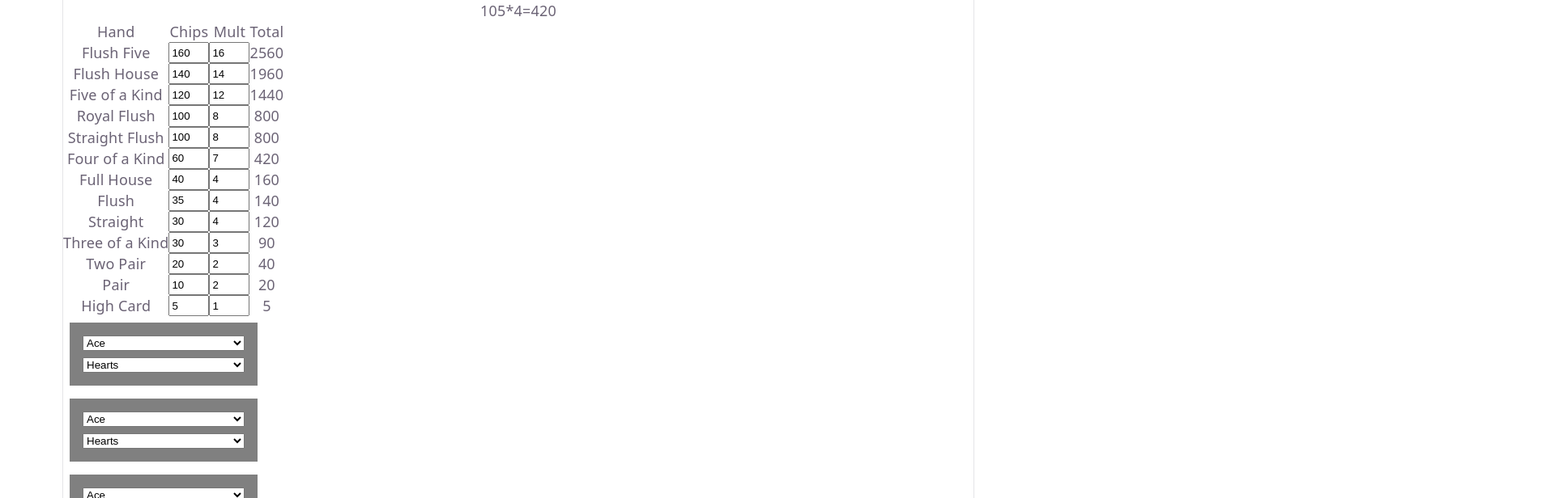
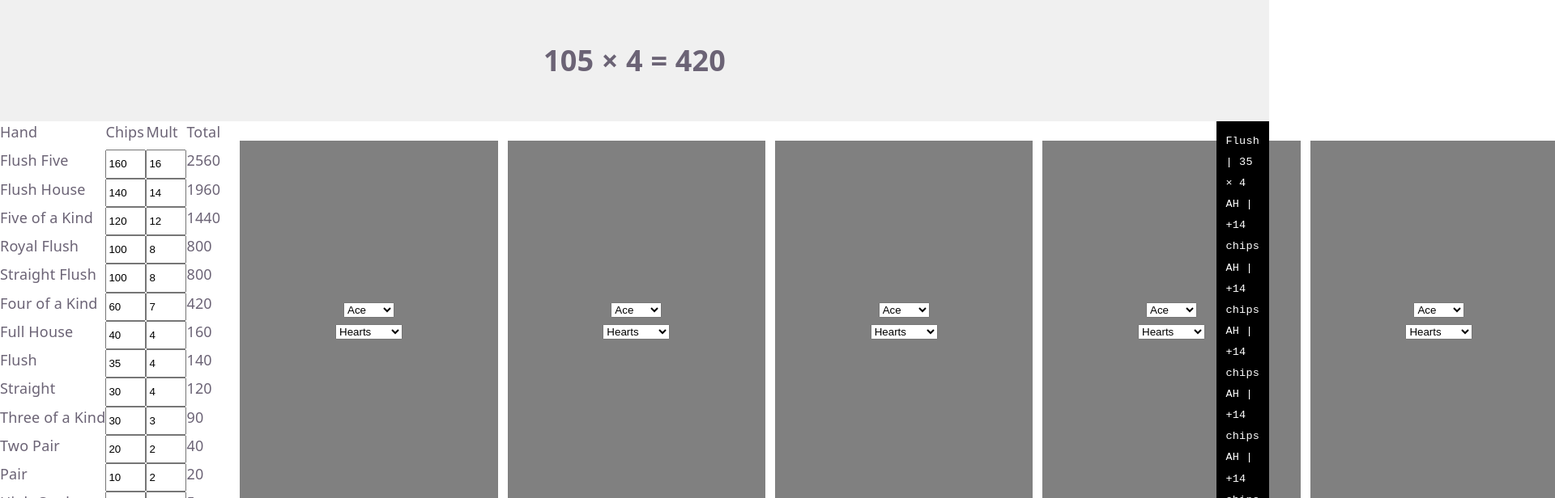
Before and after one commit to JakeKo/balatro-simulator, a React (Vite) app: page / in a window 1280 px wide. Shown: the top 616 px of the page at 81% size, 1920 px wide, since content can reach past the window. Built offline with nearby package versions, Linux system fonts and the light colour scheme.

Commit message:
Arrange major elements into dashboard style

```diff
--- a/src/App.css
+++ /dev/null
@@ -1,184 +0,0 @@
-.counter {
-  font-size: 16px;
-  padding: 5px 10px;
-  border-radius: 5px;
-  color: var(--accent);
-  background: var(--accent-bg);
-  border: 2px solid transparent;
-  transition: border-color 0.3s;
-  margin-bottom: 24px;
-
-  &:hover {
-    border-color: var(--accent-border);
-  }
-  &:focus-visible {
-    outline: 2px solid var(--accent);
-    outline-offset: 2px;
-  }
-}
-
-.hero {
-  position: relative;
-
-  .base,
-  .framework,
-  .vite {
-    inset-inline: 0;
-    margin: 0 auto;
-  }
-
-  .base {
-    width: 170px;
-    position: relative;
-    z-index: 0;
-  }
-
-  .framework,
-  .vite {
-    position: absolute;
-  }
-
-  .framework {
-    z-index: 1;
-    top: 34px;
-    height: 28px;
-    transform: perspective(2000px) rotateZ(300deg) rotateX(44deg) rotateY(39deg)
-      scale(1.4);
-  }
-
-  .vite {
-    z-index: 0;
-    top: 107px;
-    height: 26px;
-    width: auto;
-    transform: perspective(2000px) rotateZ(300deg) rotateX(40deg) rotateY(39deg)
-      scale(0.8);
-  }
-}
-
-#center {
-  display: flex;
-  flex-direction: column;
-  gap: 25px;
-  place-content: center;
-  place-items: center;
-  flex-grow: 1;
-
-  @media (max-width: 1024px) {
-    padding: 32px 20px 24px;
-    gap: 18px;
-  }
-}
-
-#next-steps {
-  display: flex;
-  border-top: 1px solid var(--border);
-  text-align: left;
-
-  & > div {
-    flex: 1 1 0;
-    padding: 32px;
-    @media (max-width: 1024px) {
-      padding: 24px 20px;
-    }
-  }
-
-  .icon {
-    margin-bottom: 16px;
-    width: 22px;
-    height: 22px;
-  }
-
-  @media (max-width: 1024px) {
-    flex-direction: column;
-    text-align: center;
-  }
-}
-
-#docs {
-  border-right: 1px solid var(--border);
-
-  @media (max-width: 1024px) {
-    border-right: none;
-    border-bottom: 1px solid var(--border);
-  }
-}
-
-#next-steps ul {
-  list-style: none;
-  padding: 0;
-  display: flex;
-  gap: 8px;
-  margin: 32px 0 0;
-
-  .logo {
-    height: 18px;
-  }
-
-  a {
-    color: var(--text-h);
-    font-size: 16px;
-    border-radius: 6px;
-    background: var(--social-bg);
-    display: flex;
-    padding: 6px 12px;
-    align-items: center;
-    gap: 8px;
-    text-decoration: none;
-    transition: box-shadow 0.3s;
-
-    &:hover {
-      box-shadow: var(--shadow);
-    }
-    .button-icon {
-      height: 18px;
-      width: 18px;
-    }
-  }
-
-  @media (max-width: 1024px) {
-    margin-top: 20px;
-    flex-wrap: wrap;
-    justify-content: center;
-
-    li {
-      flex: 1 1 calc(50% - 8px);
-    }
-
-    a {
-      width: 100%;
-      justify-content: center;
-      box-sizing: border-box;
-    }
-  }
-}
-
-#spacer {
-  height: 88px;
-  border-top: 1px solid var(--border);
-  @media (max-width: 1024px) {
-    height: 48px;
-  }
-}
-
-.ticks {
-  position: relative;
-  width: 100%;
-
-  &::before,
-  &::after {
-    content: '';
-    position: absolute;
-    top: -4.5px;
-    border: 5px solid transparent;
-  }
-
-  &::before {
-    left: 0;
-    border-left-color: var(--border);
-  }
-  &::after {
-    right: 0;
-    border-right-color: var(--border);
-  }
-}
--- a/src/App.jsx
+++ b/src/App.jsx
@@ -3,7 +3,6 @@ import Scoreboard from "./Scoreboard.jsx";
 import reactLogo from "./assets/react.svg";
 import viteLogo from "./assets/vite.svg";
 import heroImg from "./assets/hero.png";
-import "./App.css";
 import CardPicker from "./CardPicker.jsx";
 import HandTable from "./HandTable.jsx";
 import { identifyHandPlayed } from "./handResolver.js";
@@ -45,9 +44,10 @@ function App() {
   }, [playedCards, handMap]);
 
   return (
-    <>
+    <div className="app">
       <Scoreboard chips={chips} mult={mult} />
       <HandTable handMap={handMap} onChange={setHandMap} />
+      <div className="card-pickers">
         {Array.from({ length: 5 }).map((_, index) => (
           <CardPicker
             key={index}
@@ -59,8 +59,9 @@ function App() {
             }}
           />
         ))}
+      </div>
       <ScoreLogger log={log} />
-    </>
+    </div>
   );
 }
 
--- a/src/CardPicker.jsx
+++ b/src/CardPicker.jsx
@@ -12,7 +12,7 @@ function CardPicker({ card, onChange }) {
   }
 
   return (
-    <div className="card-container">
+    <div className="card-picker">
       <select value={card.rank} onChange={onRankChange}>
         <option value="2">Two</option>
         <option value="3">Three</option>
--- a/src/ScoreLogger.jsx
+++ b/src/ScoreLogger.jsx
@@ -2,7 +2,7 @@ function ScoreLogger({ log }) {
   return (
     <div className="score-logger">
       {log.map((entry, index) => (
-        <div key={index}>{entry}</div>
+        <code key={index}>{entry}</code>
       ))}
     </div>
   );
--- a/src/Scoreboard.jsx
+++ b/src/Scoreboard.jsx
@@ -1,11 +1,7 @@
 function Scoreboard({ chips, mult }) {
   const score = chips * mult;
 
-  return (
-    <div>
-      <span>{chips}</span>*<span>{mult}</span>=<span>{score}</span>
-    </div>
-  );
+  return <div className="scoreboard">{`${chips} × ${mult} = ${score}`}</div>;
 }
 
 export default Scoreboard;
--- a/src/index.css
+++ b/src/index.css
@@ -2,18 +2,8 @@
   --text: #6b6375;
   --text-h: #08060d;
   --bg: #fff;
-  --border: #e5e4e7;
-  --code-bg: #f4f3ec;
-  --accent: #aa3bff;
-  --accent-bg: rgba(170, 59, 255, 0.1);
-  --accent-border: rgba(170, 59, 255, 0.5);
-  --social-bg: rgba(244, 243, 236, 0.5);
-  --shadow:
-    rgba(0, 0, 0, 0.1) 0 10px 15px -3px, rgba(0, 0, 0, 0.05) 0 4px 6px -2px;
-
   --sans: system-ui, "Segoe UI", Roboto, sans-serif;
   --heading: system-ui, "Segoe UI", Roboto, sans-serif;
-  --mono: ui-monospace, Consolas, monospace;
 
   font: 18px/145% var(--sans);
   letter-spacing: 0.18px;
@@ -24,101 +14,40 @@
   text-rendering: optimizeLegibility;
   -webkit-font-smoothing: antialiased;
   -moz-osx-font-smoothing: grayscale;
-
-  @media (max-width: 1024px) {
-    font-size: 16px;
-  }
 }
 
-@media (prefers-color-scheme: dark) {
-  :root {
-    --text: #9ca3af;
-    --text-h: #f3f4f6;
-    --bg: #16171d;
-    --border: #2e303a;
-    --code-bg: #1f2028;
-    --accent: #c084fc;
-    --accent-bg: rgba(192, 132, 252, 0.15);
-    --accent-border: rgba(192, 132, 252, 0.5);
-    --social-bg: rgba(47, 48, 58, 0.5);
-    --shadow:
-      rgba(0, 0, 0, 0.4) 0 10px 15px -3px, rgba(0, 0, 0, 0.25) 0 4px 6px -2px;
-  }
-
-  #social .button-icon {
-    filter: invert(1) brightness(2);
-  }
-}
-
-body {
+body,
+p {
   margin: 0;
 }
 
-#root {
-  width: 1126px;
-  max-width: 100%;
-  margin: 0 auto;
-  text-align: center;
-  border-inline: 1px solid var(--border);
-  min-height: 100svh;
-  display: flex;
-  flex-direction: column;
-  box-sizing: border-box;
+h1 {
+  font-family: var(--heading);
+  font-weight: 500;
+  color: var(--text-h);
+  font-size: 56px;
+  letter-spacing: -1.68px;
+  margin: 32px 0;
 }
 
-h1,
 h2 {
   font-family: var(--heading);
   font-weight: 500;
   color: var(--text-h);
-}
-
-h1 {
-  font-size: 56px;
-  letter-spacing: -1.68px;
-  margin: 32px 0;
-  @media (max-width: 1024px) {
-    font-size: 36px;
-    margin: 20px 0;
-  }
-}
-h2 {
   font-size: 24px;
   line-height: 118%;
   letter-spacing: -0.24px;
   margin: 0 0 8px;
-  @media (max-width: 1024px) {
-    font-size: 20px;
-  }
-}
-p {
-  margin: 0;
 }
 
-code,
-.counter {
-  font-family: var(--mono);
-  display: inline-flex;
-  border-radius: 4px;
-  color: var(--text-h);
-}
-
-code {
-  font-size: 15px;
-  line-height: 135%;
-  padding: 4px 8px;
-  background: var(--code-bg);
-}
-
-.card-container {
+.card-picker {
   display: flex;
+  flex-direction: column;
   justify-content: center;
+  align-items: center;
   gap: 8px;
-  flex-direction: column;
-  padding: 16px;
-  margin: 8px;
+  aspect-ratio: 5/7;
   background: grey;
-  width: 200px;
 }
 
 .hand-table {
@@ -126,3 +55,38 @@ code {
   grid-template-columns: 1fr 50px 50px min-content;
   width: max-content;
 }
+
+.app {
+  display: grid;
+  grid-template-columns: 1fr 3fr 1fr;
+  grid-template-rows: min-content min-content;
+}
+
+.scoreboard {
+  grid-column: 1 / -1;
+  height: 150px;
+  display: flex;
+  justify-content: center;
+  align-items: center;
+  font-size: 2rem;
+  font-weight: bold;
+  background-color: #f0f0f0;
+}
+
+.card-pickers {
+  grid-column: 2 / 3;
+  display: grid;
+  grid-template-columns: repeat(5, 1fr);
+  gap: 12px;
+  padding: 24px;
+}
+
+.score-logger {
+  grid-column: 3 / 4;
+  display: flex;
+  flex-direction: column;
+  padding: 12px;
+  background: black;
+  color: white;
+  font-size: 0.75rem;
+}
```
Lines whose indentation alone changed are shown as unchanged.
